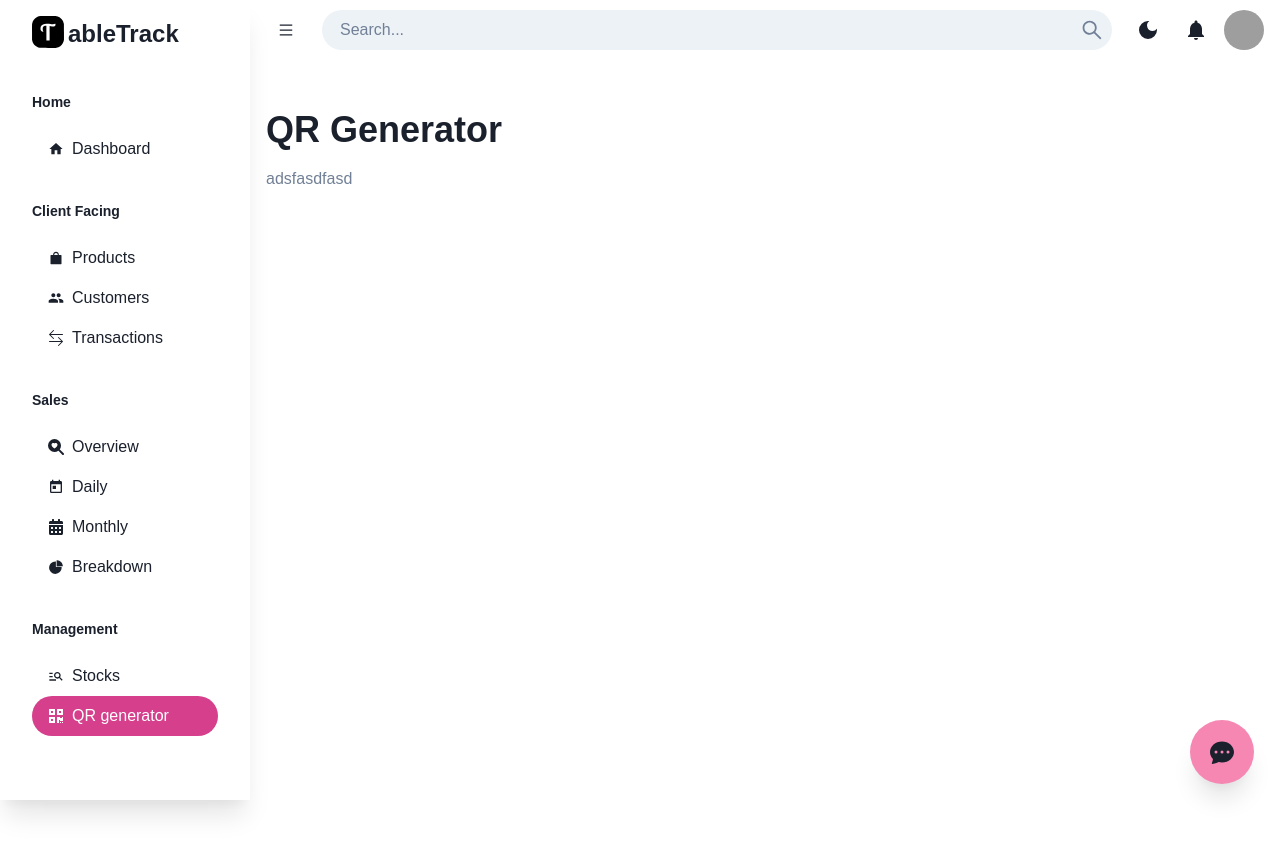
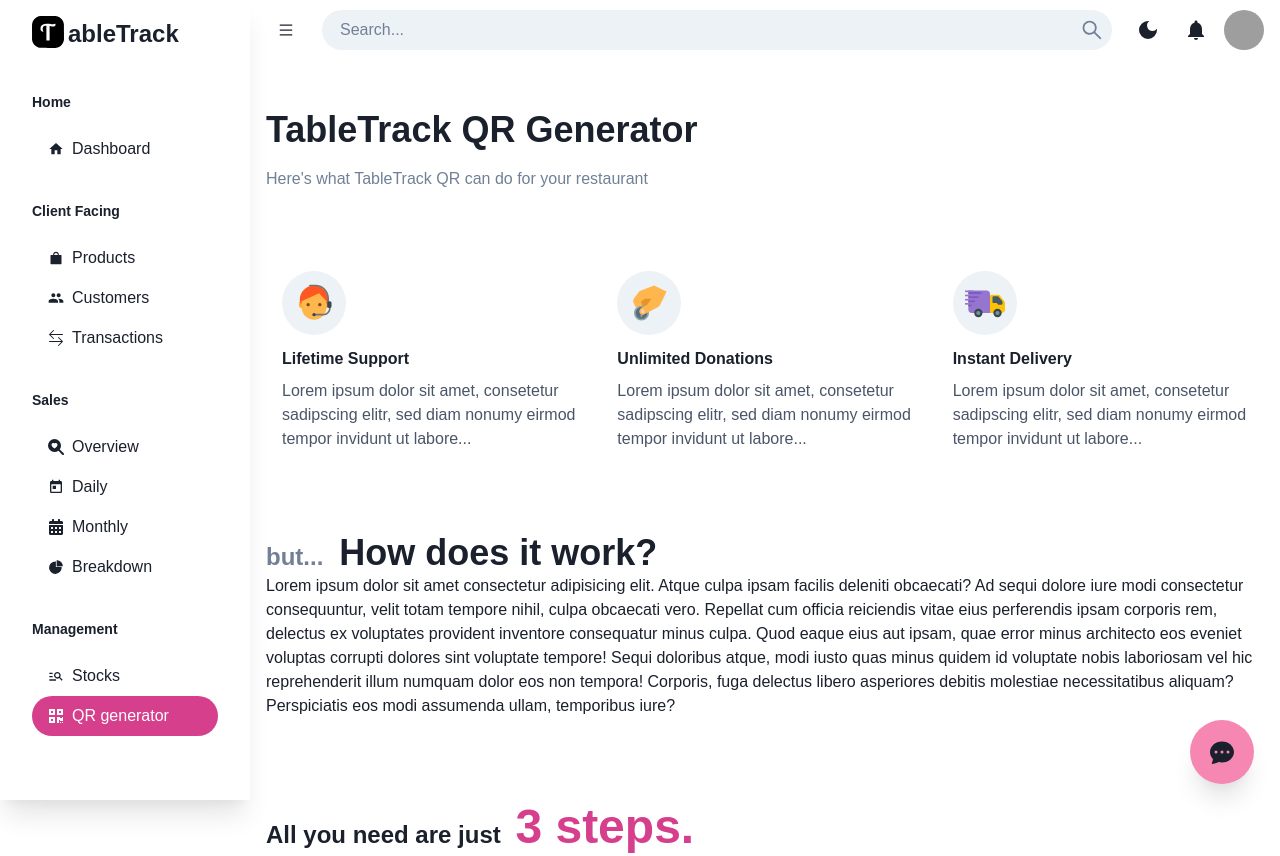
Before and after one commit to GavinITP/new-table-track, a React (Vite) app in the folder client/: page /management/qr in a window 1280 px wide. Before the commit the page ends 800 px from the top, so only its background shows below. Built offline with nearby package versions, Linux system fonts and the light colour scheme; no server answers; grey boxes are pictures that could not be loaded.

Commit message:
styles: set up page structure

```diff
--- /dev/null
+++ b/client/src/components/FeatureSection/index.tsx
@@ -0,0 +1,60 @@
+import { ReactElement } from "react";
+import { Box, SimpleGrid, Icon, Text, Stack, Flex } from "@chakra-ui/react";
+import { FcAssistant, FcDonate, FcInTransit } from "react-icons/fc";
+
+interface FeatureProps {
+  title: string;
+  text: string;
+  icon: ReactElement;
+}
+
+const Feature = ({ title, text, icon }: FeatureProps) => {
+  return (
+    <Stack my={16}>
+      <Flex
+        w={16}
+        h={16}
+        align={"center"}
+        justify={"center"}
+        color={"white"}
+        rounded={"full"}
+        bg={"gray.100"}
+        mb={1}
+      >
+        {icon}
+      </Flex>
+      <Text fontWeight={600}>{title}</Text>
+      <Text color={"gray.600"}>{text}</Text>
+    </Stack>
+  );
+};
+
+export default function SimpleThreeColumns() {
+  return (
+    <Box p={4}>
+      <SimpleGrid columns={{ base: 1, md: 3 }} spacing={10}>
+        <Feature
+          icon={<Icon as={FcAssistant} w={10} h={10} />}
+          title={"Lifetime Support"}
+          text={
+            "Lorem ipsum dolor sit amet, consetetur sadipscing elitr, sed diam nonumy eirmod tempor invidunt ut labore..."
+          }
+        />
+        <Feature
+          icon={<Icon as={FcDonate} w={10} h={10} />}
+          title={"Unlimited Donations"}
+          text={
+            "Lorem ipsum dolor sit amet, consetetur sadipscing elitr, sed diam nonumy eirmod tempor invidunt ut labore..."
+          }
+        />
+        <Feature
+          icon={<Icon as={FcInTransit} w={10} h={10} />}
+          title={"Instant Delivery"}
+          text={
+            "Lorem ipsum dolor sit amet, consetetur sadipscing elitr, sed diam nonumy eirmod tempor invidunt ut labore..."
+          }
+        />
+      </SimpleGrid>
+    </Box>
+  );
+}
--- a/client/src/pages/management/QrGenerator/index.tsx
+++ b/client/src/pages/management/QrGenerator/index.tsx
@@ -1,10 +1,51 @@
-import { Box } from "@chakra-ui/react";
+import { Box, Heading, Text } from "@chakra-ui/react";
 import PageHeader from "../../../components/PageHeader";
+import FeatureSection from "../../../components/FeatureSection";
 
 const QrGenerator = () => {
   return (
     <Box>
-      <PageHeader title={"QR Generator"} subtitle={"adsfasdfasd"} />
+      <PageHeader
+        title={"TableTrack QR Generator"}
+        subtitle={"Here's what TableTrack QR can do for your restaurant "}
+      />
+
+      <FeatureSection />
+
+      <Box>
+        <Heading>
+          <Box color="gray.500" display="inline-block" mr={4} fontSize="2xl">
+            but...{" "}
+          </Box>
+          How does it work?
+        </Heading>
+
+        <Text>
+          Lorem ipsum dolor sit amet consectetur adipisicing elit. Atque culpa
+          ipsam facilis deleniti obcaecati? Ad sequi dolore iure modi
+          consectetur consequuntur, velit totam tempore nihil, culpa obcaecati
+          vero. Repellat cum officia reiciendis vitae eius perferendis ipsam
+          corporis rem, delectus ex voluptates provident inventore consequatur
+          minus culpa. Quod eaque eius aut ipsam, quae error minus architecto
+          eos eveniet voluptas corrupti dolores sint voluptate tempore! Sequi
+          doloribus atque, modi iusto quas minus quidem id voluptate nobis
+          laboriosam vel hic reprehenderit illum numquam dolor eos non tempora!
+          Corporis, fuga delectus libero asperiores debitis molestiae
+          necessitatibus aliquam? Perspiciatis eos modi assumenda ullam,
+          temporibus iure?
+        </Text>
+      </Box>
+
+      <Box mt={20}>
+        <Heading fontSize="2xl">
+          All you need are just{" "}
+          <Box color="pink.500" display="inline-block" fontSize="5xl" ml={2}>
+            3 steps.
+          </Box>
+        </Heading>
+
+        <Text></Text>
+      </Box>
     </Box>
   );
 };
```
